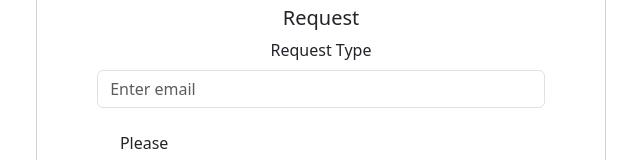
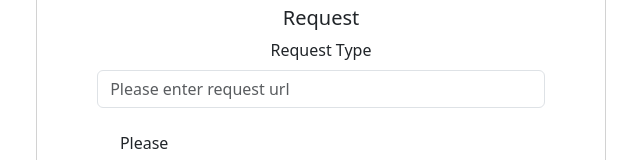
Before and after one commit to AHelmin/api-tester-lite, a React (Vite) app: page / in a window 1280 px wide. Shown: the part 260-420 px from the top of the page, without its empty margins (319-959 px from the left). Built offline with nearby package versions, Linux system fonts and the light colour scheme.

Commit message:
fixed placeholder text on form

```diff
--- a/src/App.tsx
+++ b/src/App.tsx
@@ -28,7 +28,7 @@ export default function App() {
             <Form>
               <Form.Group className="mb-3" controlId="formGroupEmail">
                 <Form.Label>Request Type</Form.Label>
-                <Form.Control type="email" placeholder="Enter email" />
+                <Form.Control type="email" placeholder="Please enter request url" />
               </Form.Group>
 
               <Form.Group as={Row} className="mb-3">
```
